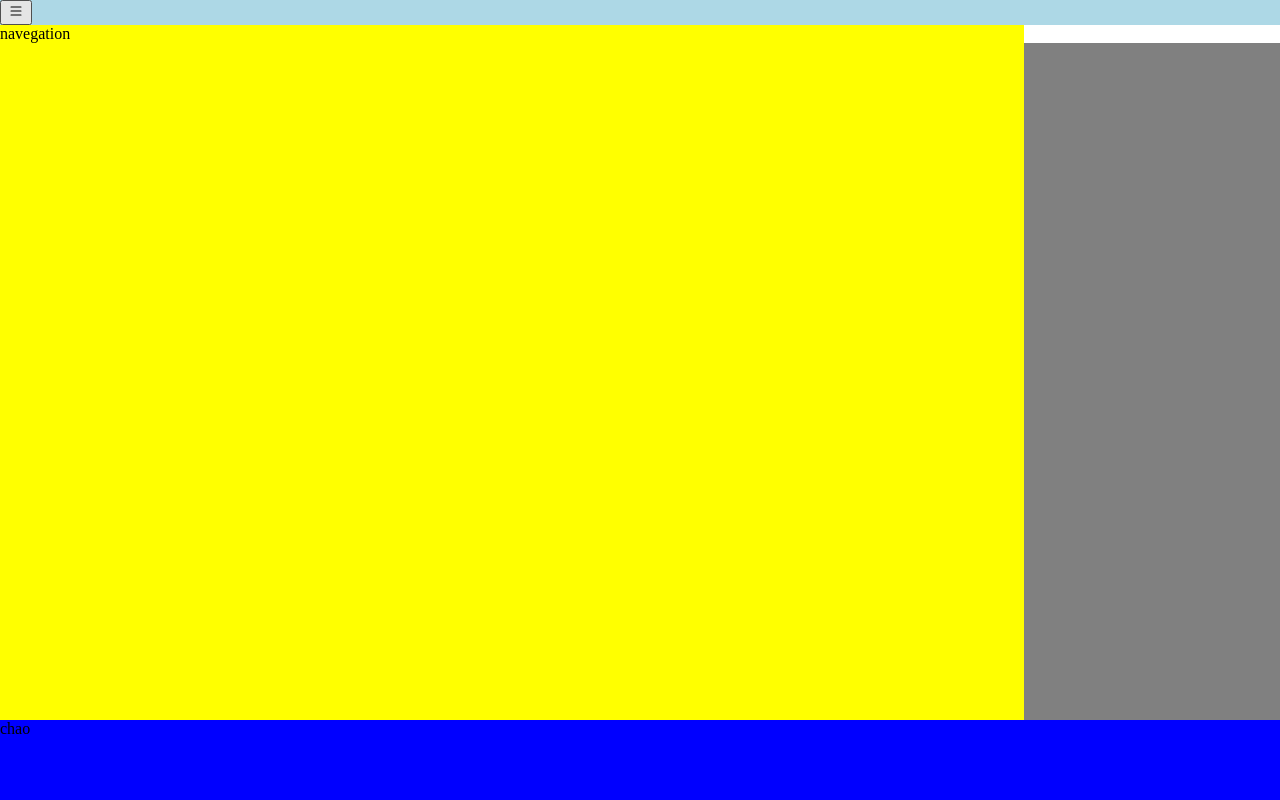
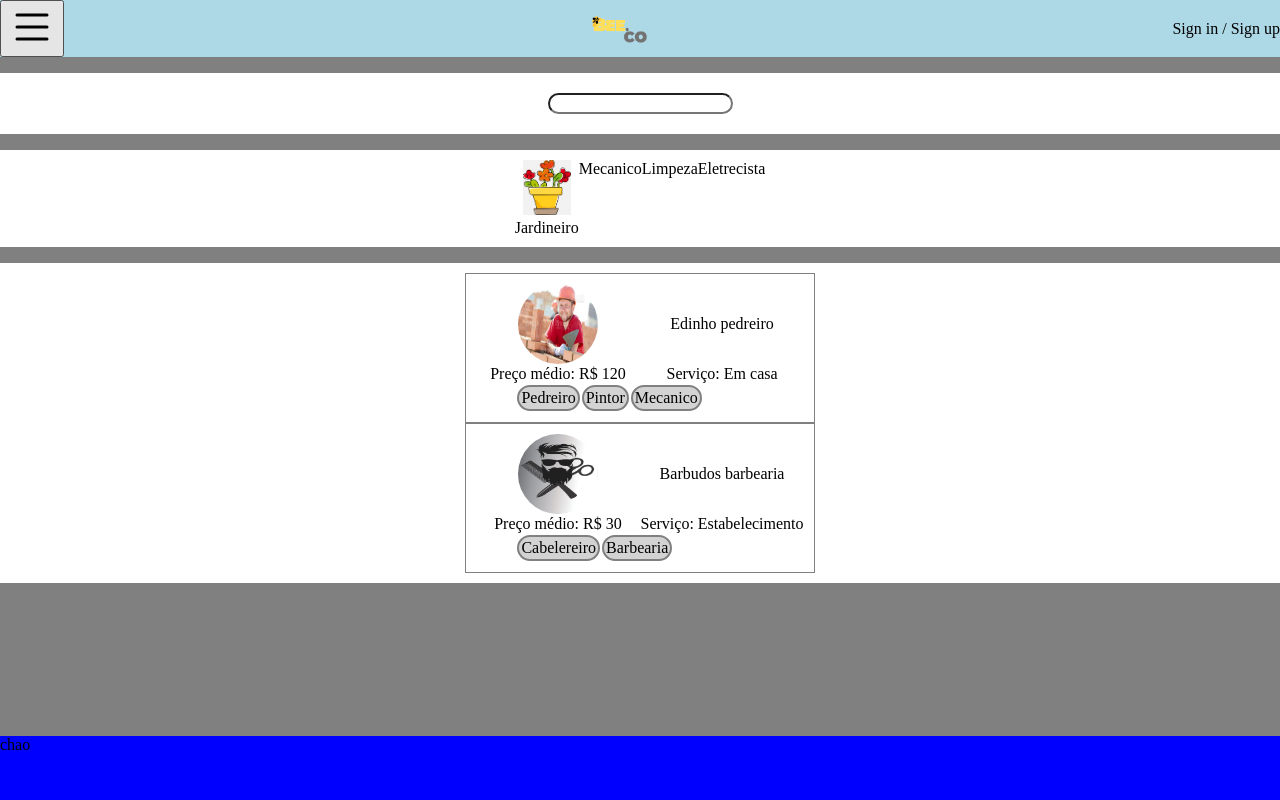
Before and after one commit to gabrielssouza23/BIOS, a PHP site: page / in a window 1280 px wide. Run offline with PHP 8.4, Linux system fonts and the light colour scheme.

Commit message:
back_to_branch

```diff
--- a/index.html
+++ b/index.html
@@ -12,9 +12,75 @@
       <button onclick="showNav()">
         <img src="burger.svg" alt="list" />
       </button>
+      <img src="imgs/beeco-removebg-preview.png" id="logo" alt="Beeco" />
+      <a href="">Sign in / Sign up</a>
     </header>
-    <nav id="nav">navegation</nav>
-    <section>secao</section>
+    <nav id="nav">
+      <a href="">Link</a>
+      <a href="">QNA</a>
+      <a href="">About</a>
+    </nav>
+    <main>
+      <section>
+        <input type="text" name="search" id="search" />
+      </section>
+      <section>
+        <a href="">
+          <div class="filter">
+            <img
+              src="imgs/png-transparent-floral-design-flowerpot-vase-drawing-flower-food-violet-vase.png"
+              alt="vaso de flor"
+            />
+            <p>Jardineiro</p>
+          </div>
+        </a>
+        <a href="">
+          <div>
+            <p>Mecanico</p>
+          </div>
+        </a>
+        <a href="">
+          <div>
+            <p>Limpeza</p>
+          </div>
+        </a>
+        <a href="">
+          <div>
+            <p>Eletrecista</p>
+          </div>
+        </a>
+        <a href="">
+          <div>
+            <p></p>
+          </div>
+        </a>
+      </section>
+      <section>
+        <a href="">
+          <div class="service">
+            <img src="imgs/pedreiro.jpg" alt="">
+            <p>Edinho pedreiro</p>
+            <p>Preço médio: R$ 120</p>
+            <p>Serviço: Em casa</p>
+            <ul>
+              <li>Pedreiro</li>
+              <li>Pintor</li>
+              <li>Mecanico</li>
+            </ul>
+          </div>
+          <div class="service">
+            <img src="imgs/barbearia.jpg" alt="">
+            <p>Barbudos barbearia</p>
+            <p>Preço médio: R$ 30</p>
+            <p>Serviço: Estabelecimento</p>
+            <ul>
+              <li>Cabelereiro</li>
+              <li>Barbearia</li>
+            </ul>
+          </div>
+        </a>
+      </section>
+    </main>
     <footer>chao</footer>
   </body>
   <script src="code.js"></script>
--- a/style.css
+++ b/style.css
@@ -1,5 +1,10 @@
 *{
     margin: 0;
+}
+
+a{
+    text-decoration: none;
+    color: black;
 }
 
 body{
@@ -9,9 +14,20 @@ body{
 header{
     top: 0;
     width: 100%;
+    height: 10%;
     position: sticky;
-    height: 10%;
+    display: flex;
     background-color: lightblue;
+    justify-content: space-between;
+    align-items: center;
+}
+
+#logo{
+    width: 100px;
+}
+
+img{
+    width: 3rem;
 }
 
 nav{
@@ -20,22 +36,71 @@ nav{
     position: fixed;
     left: 0;
     background-color: yellow;
+    display: none;
+    flex-direction: column;
+}
+
+main{
+    margin-bottom: 4rem;
 }
 
 section{
+    margin-top: 1rem;
     background-color: white;
+    text-align: center;
+    display: flex;
+    justify-content: center;
+    padding: 10px;
+}
+
+#search{
+    margin: 10px auto;
+    border-radius: 50px;
+}
+
+.service{
+    border: 1px solid gray;
+    display: grid;
+    align-items: center;
+    grid-template-columns: repeat(2, 1fr);
+    gap: 1px;
+    padding: 10px;
+}
+
+ul{
+    display: flex;
+    list-style-type: none;
+    grid-column-start: 1;
+    grid-column-end: 3;
+}
+
+li{
+    border: 2px solid gray;
+    border-radius: 30px;
+    background-color: lightgrey;
+    padding: 2px;
+    margin: 1px;
+}
+
+.service > img{
+    margin: 0 auto;
+    border-radius: 50%;
+    width: 5rem;
+    height: 5rem;
+    align-items: center;
 }
 
 footer{
     bottom: 0;
     position: fixed;
     width: 100%;
-    height: 10%;
+    height: 4rem;
     background-color: blue;
 }
 
 @media (min-width: 768px){
     nav{
-
+        width: 100%;
+        height: 10%;
     }
 }
```
Also changed, not shown: Design_sem_nome-removebg-preview.png (deleted), imgs/Beeco-removebg-preview.png (renamed from Beeco-removebg-preview.png), imgs/barbearia.jpg (added), imgs/pedreiro.jpg (added), imgs/png-transparent-floral-design-flowerpot-vase-drawing-flower-food-violet-vase.png (added).
